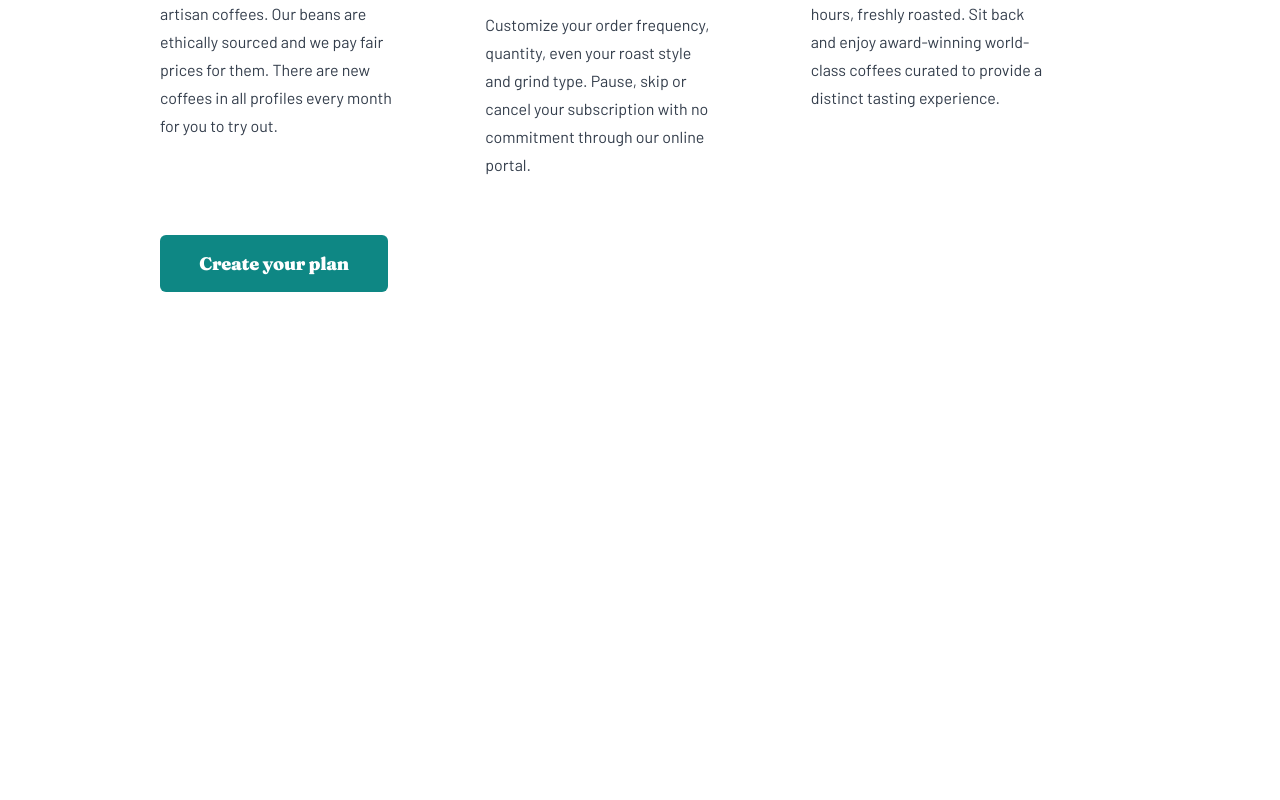
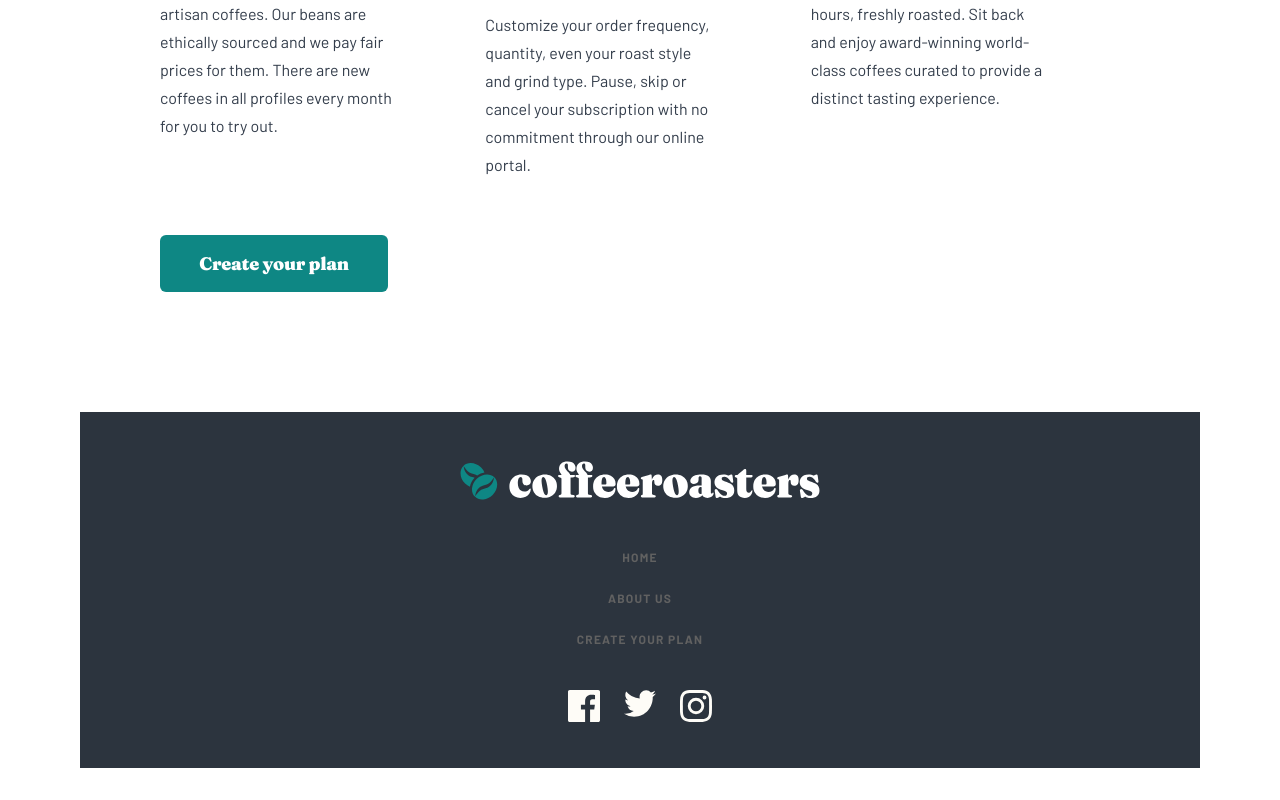
Before and after one commit to austincalvelage/coffee_roasters_subscription, a Next.js app: page / in a window 1280 px wide. Shown: the part 2877-3677 px from the top of the page. Before the commit the page ends 3169 px from the top, so only its background shows below. Built offline with nearby package versions, Linux system fonts and the light colour scheme.

Commit message:
added footer component

```diff
--- /dev/null
+++ b/pages/components/Footer.tsx
@@ -0,0 +1,64 @@
+import Image from "next/image";
+import Link from "next/link";
+import logo from "../../public/assets/shared/desktop/logoLight.svg";
+import Grid from "./Grid";
+
+import facebookLogo from "../../public/assets/shared/desktop/icon-facebook.svg";
+import twitterLogo from "../../public/assets/shared/desktop/icon-twitter.svg";
+import instagramLogo from "../../public/assets/shared/desktop/icon-instagram.svg";
+
+type Props = {};
+
+function Footer({}: Props): JSX.Element {
+  const links: {
+    name: string;
+    link: string;
+  }[] = [
+    {
+      name: "Home",
+      link: "/",
+    },
+    {
+      name: "About Us",
+      link: "/about",
+    },
+    {
+      name: "Create Your Plan",
+      link: "/plan",
+    },
+  ];
+  const socialLinks = [facebookLogo, twitterLogo, instagramLogo];
+
+  return (
+    <footer className="bg-[#2C343E] py-6">
+      <Grid classes="space-y-4">
+        <div className="col-span-4 col-start-2 md:col-start-5">
+          <Image src={logo} alt="logo" layout="responsive" />
+        </div>
+        <nav className="col-span-full col-start-1 flex flex-col items-center space-y-3 font-barlow text-xs font-bold tracking-widest text-secondary">
+          {links.map(({ link, name }, index) => (
+            <div key={index}>
+              <Link href={link}>
+                <a className="px-2 py-1">{name.toUpperCase()}</a>
+              </Link>
+            </div>
+          ))}
+        </nav>
+        <div className="col-span-full col-start-1 flex justify-center gap-3">
+          {socialLinks.map((socialLink, index) => (
+            <div key={index}>
+              <Link href="#">
+                <a
+                  className="bg-contain bg-no-repeat px-2 py-1"
+                  style={{ backgroundImage: `url(${socialLink.src})` }}
+                />
+              </Link>
+            </div>
+          ))}
+        </div>
+      </Grid>
+    </footer>
+  );
+}
+
+export default Footer;
--- a/pages/index.tsx
+++ b/pages/index.tsx
@@ -1,5 +1,6 @@
 import type { NextPage } from "next";
 import CompanyTraits from "./components/CompanyTraits";
+import Footer from "./components/Footer";
 import Header from "./components/Header";
 import HeroSection from "./components/HeroSection";
 import HowItWorks from "./components/HowItWorks";
@@ -7,13 +8,14 @@ import ProductSection from "./components/ProductSection";
 
 const Home: NextPage = () => {
   return (
-    <div className="space-y-4 px-3 pt-4 md:px-5 lg:px-10">
+    <div className="space-y-4 px-3 py-4 md:px-5 lg:px-10">
       <Header />
       <main className="space-y-15">
         <HeroSection page="home" />
         <ProductSection />
         <CompanyTraits />
         <HowItWorks />
+        <Footer />
       </main>
     </div>
   );
```
Also changed, not shown: public/assets/shared/desktop/logoLight.svg (added).
